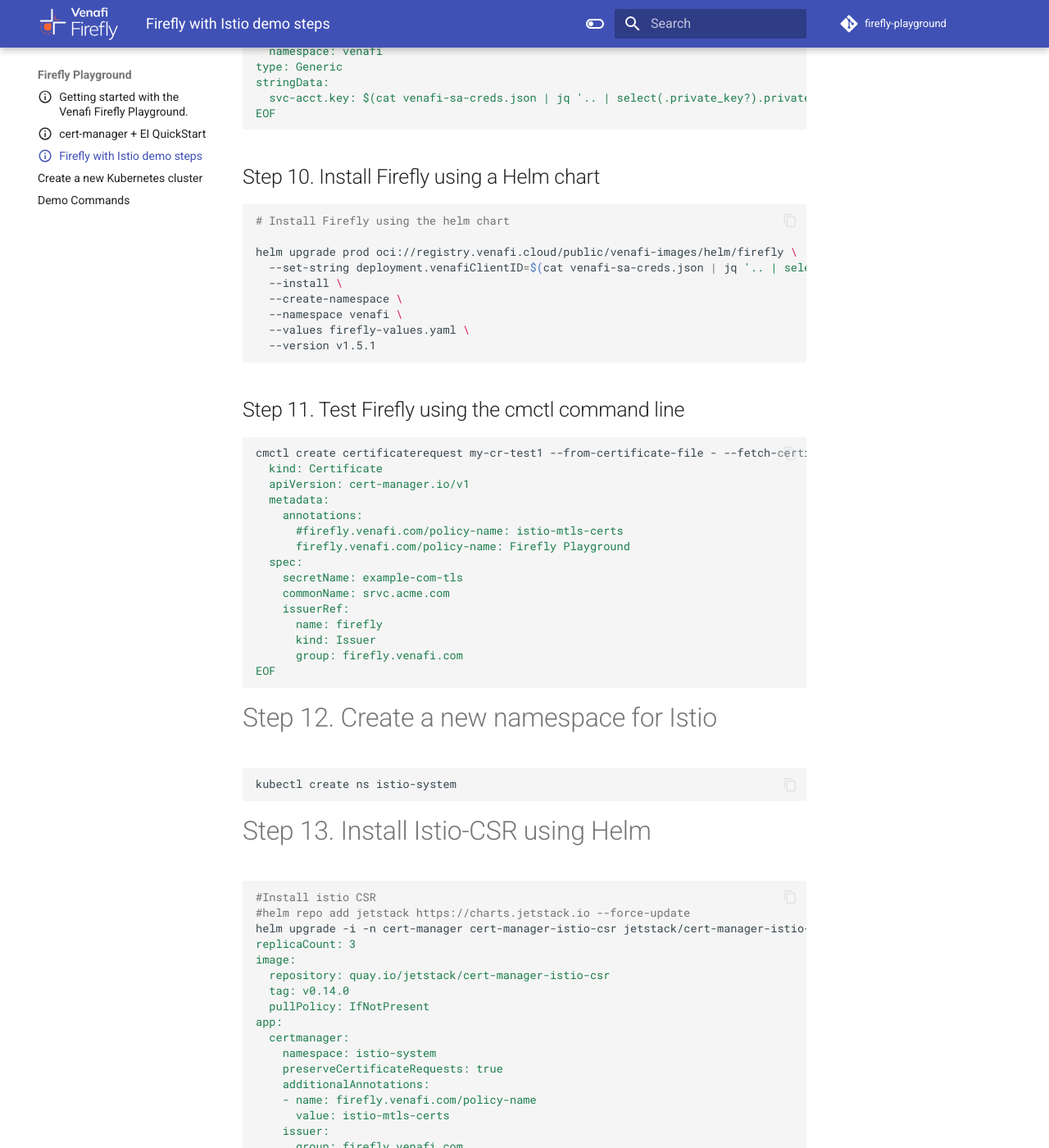
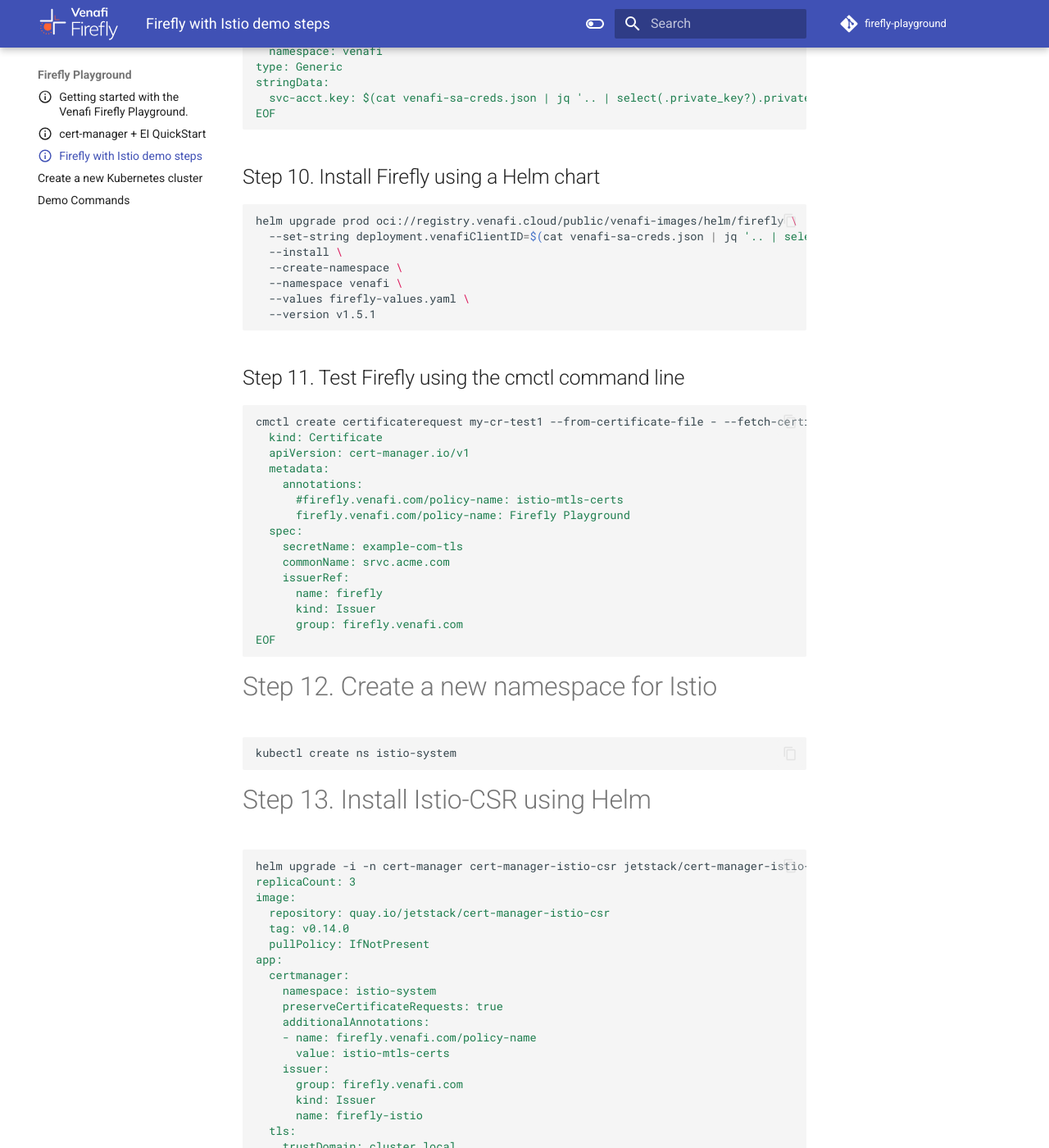
Before and after one commit to Venafi/firefly-playground, an MkDocs documentation site: the page built from docs/istio-firefly.md, in a window 1280 px wide and 1400 px high, scrolled down 3362 px. Shown: the whole window at 82% size. Built offline with MkDocs 1.6.1 and Material for MkDocs 9.7.7, drawn with Linux system fonts in a browser that asks for light colours; comment, search, counter and statistics services are not loaded; the version menu is left out.

````diff
--- a/docs/istio-firefly.md
+++ b/docs/istio-firefly.md
@@ -179,8 +179,6 @@
 ## Step 10.  Install Firefly using a Helm chart
 
 ```sh
-# Install Firefly using the helm chart
-
 helm upgrade prod oci://registry.venafi.cloud/public/venafi-images/helm/firefly \
   --set-string deployment.venafiClientID=$(cat venafi-sa-creds.json | jq '.. | select(.client_id?).client_id') \
   --install \
@@ -219,8 +217,6 @@
 # Step 13. Install Istio-CSR using Helm
 
 ```sh
-#Install istio CSR
-#helm repo add jetstack https://charts.jetstack.io --force-update
 helm upgrade -i -n cert-manager cert-manager-istio-csr jetstack/cert-manager-istio-csr -f - <<EOF
 replicaCount: 3
 image:
@@ -267,7 +263,6 @@
 # Step 14. Install Istio
 
 ```sh
-#Install Istio
 istioctl install -y -f - <<EOF
 # istio-config.yaml
 apiVersion: install.istio.io/v1alpha1
````
